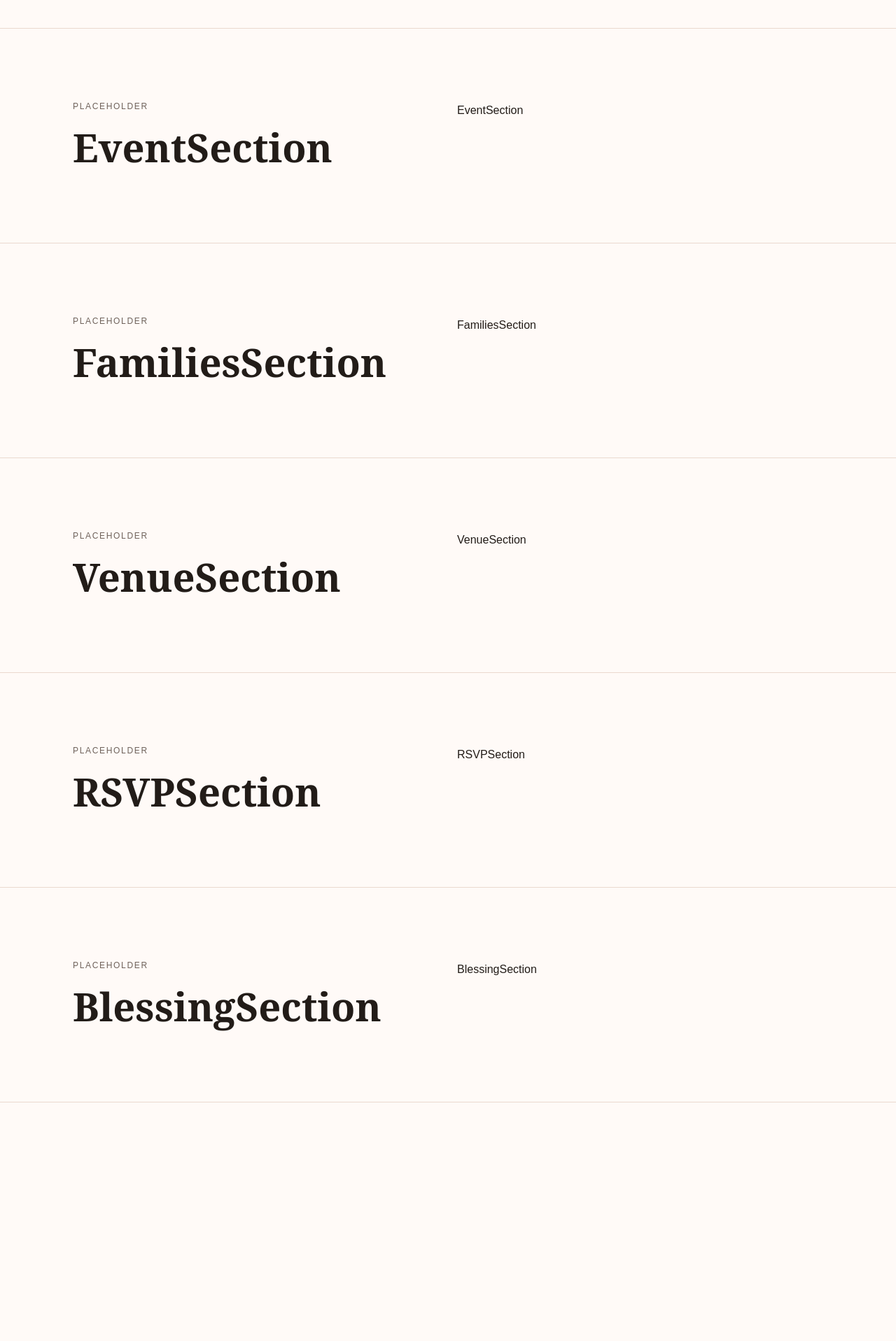
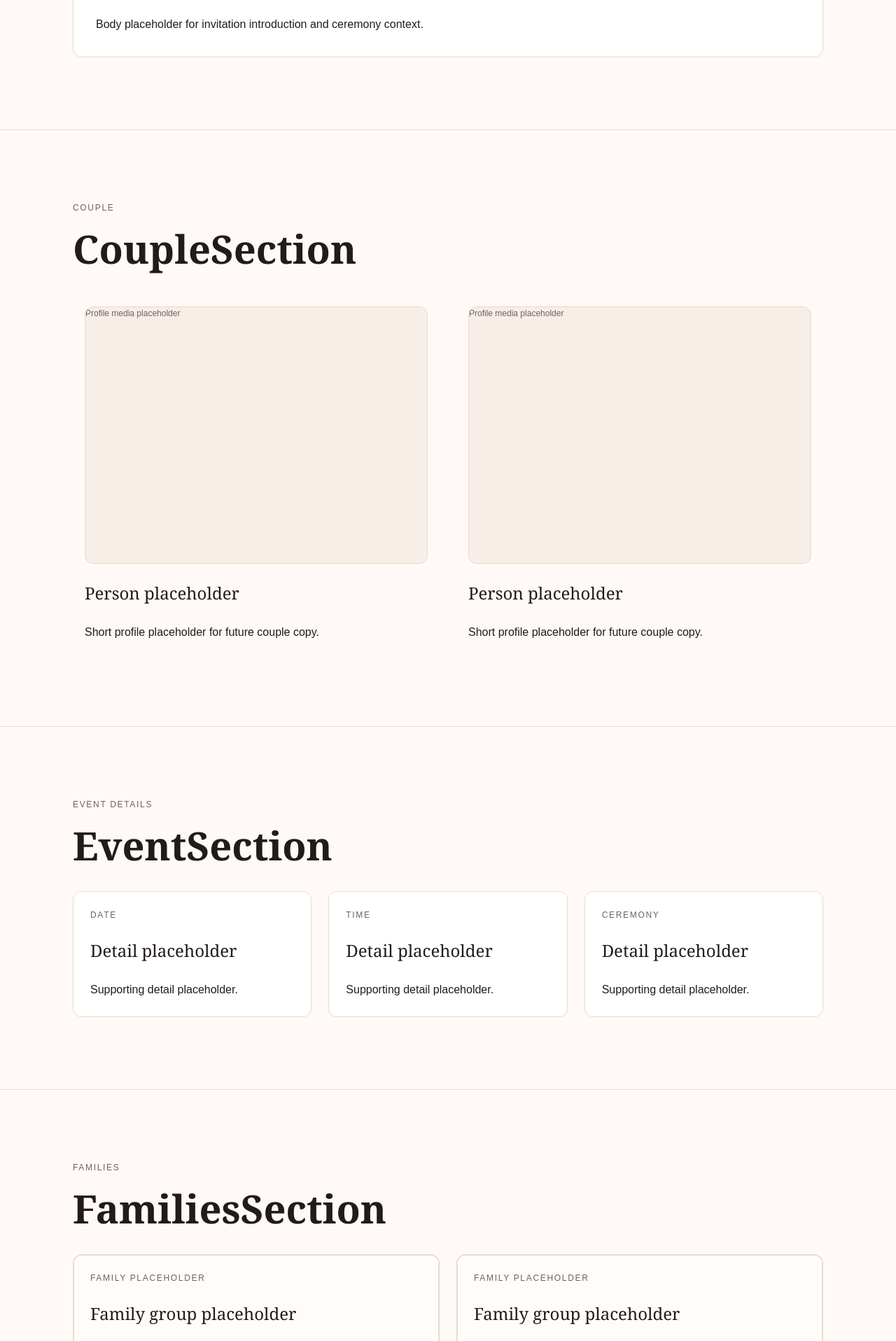
Before and after one commit to Abhishek25062001/engagement-story, a Next.js app: page / in a window 1280 px wide. Shown: the part 880-2797 px from the top of the page at 70% size. Before the commit the page ends 2456 px from the top, so only its background shows below. Built offline with nearby package versions, Linux system fonts and the light colour scheme.

Commit message:
Build static experience layout

```diff
--- a/src/components/sections/BlessingSection.tsx
+++ b/src/components/sections/BlessingSection.tsx
@@ -1,5 +1,25 @@
-import { SectionPlaceholder } from "@/components/sections/SectionPlaceholder";
+import {
+  ContentBlock,
+  SectionHeader,
+  Stack,
+  Surface,
+} from "@/components/composition";
+import { SectionWrapper } from "@/components/layout/SectionWrapper";
+import { Typography } from "@/components/ui";
 
 export function BlessingSection() {
-  return <SectionPlaceholder id="blessing" name="BlessingSection" />;
+  return (
+    <SectionWrapper id="blessing">
+      <Stack gap="lg">
+        <SectionHeader eyebrow="Blessing" title="BlessingSection" />
+        <Surface variant="transparent" padding="none">
+          <ContentBlock isWide>
+            <Typography variant="body">
+              Closing blessing message placeholder for the final section.
+            </Typography>
+          </ContentBlock>
+        </Surface>
+      </Stack>
+    </SectionWrapper>
+  );
 }
--- a/src/components/sections/CoupleSection.tsx
+++ b/src/components/sections/CoupleSection.tsx
@@ -1,5 +1,51 @@
-import { SectionPlaceholder } from "@/components/sections/SectionPlaceholder";
+import {
+  ContentBlock,
+  Grid,
+  MediaBlock,
+  SectionHeader,
+  Stack,
+} from "@/components/composition";
+import { SectionWrapper } from "@/components/layout/SectionWrapper";
+import { LuxuryCard, Typography } from "@/components/ui";
 
 export function CoupleSection() {
-  return <SectionPlaceholder id="couple" name="CoupleSection" />;
+  return (
+    <SectionWrapper id="couple">
+      <Stack gap="lg">
+        <SectionHeader eyebrow="Couple" title="CoupleSection" />
+        <Grid columns="two">
+          <LuxuryCard as="article" variant="minimal" padding="sm">
+            <Stack gap="md">
+              <MediaBlock>
+                <Typography variant="caption">
+                  Profile media placeholder
+                </Typography>
+              </MediaBlock>
+              <ContentBlock>
+                <Typography variant="title">Person placeholder</Typography>
+                <Typography variant="body">
+                  Short profile placeholder for future couple copy.
+                </Typography>
+              </ContentBlock>
+            </Stack>
+          </LuxuryCard>
+          <LuxuryCard as="article" variant="minimal" padding="sm">
+            <Stack gap="md">
+              <MediaBlock>
+                <Typography variant="caption">
+                  Profile media placeholder
+                </Typography>
+              </MediaBlock>
+              <ContentBlock>
+                <Typography variant="title">Person placeholder</Typography>
+                <Typography variant="body">
+                  Short profile placeholder for future couple copy.
+                </Typography>
+              </ContentBlock>
+            </Stack>
+          </LuxuryCard>
+        </Grid>
+      </Stack>
+    </SectionWrapper>
+  );
 }
--- a/src/components/sections/EventSection.tsx
+++ b/src/components/sections/EventSection.tsx
@@ -1,5 +1,47 @@
-import { SectionPlaceholder } from "@/components/sections/SectionPlaceholder";
+import {
+  ContentBlock,
+  Grid,
+  SectionHeader,
+  Stack,
+} from "@/components/composition";
+import { SectionWrapper } from "@/components/layout/SectionWrapper";
+import { LuxuryCard, Typography } from "@/components/ui";
 
 export function EventSection() {
-  return <SectionPlaceholder id="event" name="EventSection" />;
+  return (
+    <SectionWrapper id="event">
+      <Stack gap="lg">
+        <SectionHeader eyebrow="Event Details" title="EventSection" />
+        <Grid columns="three">
+          <LuxuryCard as="article" variant="paper">
+            <ContentBlock>
+              <Typography variant="overline">Date</Typography>
+              <Typography variant="title">Detail placeholder</Typography>
+              <Typography variant="body">
+                Supporting detail placeholder.
+              </Typography>
+            </ContentBlock>
+          </LuxuryCard>
+          <LuxuryCard as="article" variant="paper">
+            <ContentBlock>
+              <Typography variant="overline">Time</Typography>
+              <Typography variant="title">Detail placeholder</Typography>
+              <Typography variant="body">
+                Supporting detail placeholder.
+              </Typography>
+            </ContentBlock>
+          </LuxuryCard>
+          <LuxuryCard as="article" variant="paper">
+            <ContentBlock>
+              <Typography variant="overline">Ceremony</Typography>
+              <Typography variant="title">Detail placeholder</Typography>
+              <Typography variant="body">
+                Supporting detail placeholder.
+              </Typography>
+            </ContentBlock>
+          </LuxuryCard>
+        </Grid>
+      </Stack>
+    </SectionWrapper>
+  );
 }
--- a/src/components/sections/FamiliesSection.tsx
+++ b/src/components/sections/FamiliesSection.tsx
@@ -1,5 +1,40 @@
-import { SectionPlaceholder } from "@/components/sections/SectionPlaceholder";
+import {
+  ContentBlock,
+  Grid,
+  SectionHeader,
+  Stack,
+} from "@/components/composition";
+import { SectionWrapper } from "@/components/layout/SectionWrapper";
+import { Divider, LuxuryCard, Typography } from "@/components/ui";
 
 export function FamiliesSection() {
-  return <SectionPlaceholder id="families" name="FamiliesSection" />;
+  return (
+    <SectionWrapper id="families">
+      <Stack gap="lg">
+        <SectionHeader eyebrow="Families" title="FamiliesSection" />
+        <Grid columns="two">
+          <LuxuryCard as="article" variant="embossed">
+            <ContentBlock>
+              <Typography variant="overline">Family placeholder</Typography>
+              <Typography variant="title">Family group placeholder</Typography>
+              <Divider />
+              <Typography variant="body">
+                Names and relationship copy placeholder.
+              </Typography>
+            </ContentBlock>
+          </LuxuryCard>
+          <LuxuryCard as="article" variant="embossed">
+            <ContentBlock>
+              <Typography variant="overline">Family placeholder</Typography>
+              <Typography variant="title">Family group placeholder</Typography>
+              <Divider />
+              <Typography variant="body">
+                Names and relationship copy placeholder.
+              </Typography>
+            </ContentBlock>
+          </LuxuryCard>
+        </Grid>
+      </Stack>
+    </SectionWrapper>
+  );
 }
--- a/src/components/sections/HeroSection.tsx
+++ b/src/components/sections/HeroSection.tsx
@@ -1,5 +1,35 @@
-import { SectionPlaceholder } from "@/components/sections/SectionPlaceholder";
+import {
+  ContentBlock,
+  MediaBlock,
+  SectionHeader,
+  Split,
+  Stack,
+  Surface,
+} from "@/components/composition";
+import { SectionWrapper } from "@/components/layout/SectionWrapper";
+import { Typography } from "@/components/ui/Typography";
 
 export function HeroSection() {
-  return <SectionPlaceholder id="hero" name="HeroSection" />;
+  return (
+    <SectionWrapper id="hero">
+      <Stack gap="xl">
+        <Split ratio="majorStart">
+          <ContentBlock isWide>
+            <SectionHeader eyebrow="Hero" title="HeroSection" />
+            <Typography variant="body">
+              Introductory copy placeholder for the opening scene.
+            </Typography>
+          </ContentBlock>
+          <MediaBlock>
+            <Surface variant="transparent" padding="md">
+              <Typography variant="caption">MediaBlock placeholder</Typography>
+            </Surface>
+          </MediaBlock>
+        </Split>
+        <Surface variant="transparent" padding="none">
+          <Typography variant="label">Scroll indicator placeholder</Typography>
+        </Surface>
+      </Stack>
+    </SectionWrapper>
+  );
 }
--- a/src/components/sections/InvitationSection.tsx
+++ b/src/components/sections/InvitationSection.tsx
@@ -1,5 +1,21 @@
-import { SectionPlaceholder } from "@/components/sections/SectionPlaceholder";
+import { ContentBlock, SectionHeader, Stack } from "@/components/composition";
+import { SectionWrapper } from "@/components/layout/SectionWrapper";
+import { LuxuryCard, Typography } from "@/components/ui";
 
 export function InvitationSection() {
-  return <SectionPlaceholder id="invitation" name="InvitationSection" />;
+  return (
+    <SectionWrapper id="invitation">
+      <Stack gap="lg">
+        <SectionHeader eyebrow="Invitation" title="InvitationSection" />
+        <LuxuryCard variant="paper" padding="lg">
+          <ContentBlock isWide>
+            <Typography variant="title">Invitation card placeholder</Typography>
+            <Typography variant="body">
+              Body placeholder for invitation introduction and ceremony context.
+            </Typography>
+          </ContentBlock>
+        </LuxuryCard>
+      </Stack>
+    </SectionWrapper>
+  );
 }
--- a/src/components/sections/RSVPSection.tsx
+++ b/src/components/sections/RSVPSection.tsx
@@ -1,5 +1,32 @@
-import { SectionPlaceholder } from "@/components/sections/SectionPlaceholder";
+import {
+  Cluster,
+  ContentBlock,
+  SectionHeader,
+  Stack,
+} from "@/components/composition";
+import { SectionWrapper } from "@/components/layout/SectionWrapper";
+import { Button, LuxuryCard, Typography } from "@/components/ui";
 
 export function RSVPSection() {
-  return <SectionPlaceholder id="rsvp" name="RSVPSection" />;
+  return (
+    <SectionWrapper id="rsvp">
+      <Stack gap="lg">
+        <SectionHeader eyebrow="RSVP" title="RSVPSection" />
+        <LuxuryCard variant="elevated" padding="lg">
+          <Stack gap="lg">
+            <ContentBlock isWide>
+              <Typography variant="title">Contact placeholder</Typography>
+              <Typography variant="body">
+                RSVP instructions and contact details placeholder.
+              </Typography>
+            </ContentBlock>
+            <Cluster gap="sm">
+              <Button>Primary placeholder</Button>
+              <Button variant="outline">Secondary placeholder</Button>
+            </Cluster>
+          </Stack>
+        </LuxuryCard>
+      </Stack>
+    </SectionWrapper>
+  );
 }
--- a/src/components/sections/SectionPlaceholder.tsx
+++ /dev/null
@@ -1,30 +0,0 @@
-import {
-  ContentBlock,
-  Grid,
-  SectionHeader,
-  Spacer,
-  Surface,
-} from "@/components/composition";
-import { SectionWrapper } from "@/components/layout/SectionWrapper";
-import { Typography } from "@/components/ui/Typography";
-
-type SectionPlaceholderProps = Readonly<{
-  id: string;
-  name: string;
-}>;
-
-export function SectionPlaceholder({ id, name }: SectionPlaceholderProps) {
-  return (
-    <SectionWrapper id={id}>
-      <Grid columns="two">
-        <SectionHeader eyebrow="Placeholder" title={name} />
-        <Surface variant="transparent" padding="none">
-          <ContentBlock>
-            <Typography variant="body">{name}</Typography>
-            <Spacer size="sm" />
-          </ContentBlock>
-        </Surface>
-      </Grid>
-    </SectionWrapper>
-  );
-}
--- a/src/components/sections/VenueSection.tsx
+++ b/src/components/sections/VenueSection.tsx
@@ -1,5 +1,33 @@
-import { SectionPlaceholder } from "@/components/sections/SectionPlaceholder";
+import {
+  ContentBlock,
+  MediaBlock,
+  SectionHeader,
+  Split,
+  Stack,
+} from "@/components/composition";
+import { SectionWrapper } from "@/components/layout/SectionWrapper";
+import { LuxuryCard, Typography } from "@/components/ui";
 
 export function VenueSection() {
-  return <SectionPlaceholder id="venue" name="VenueSection" />;
+  return (
+    <SectionWrapper id="venue">
+      <Stack gap="lg">
+        <SectionHeader eyebrow="Venue" title="VenueSection" />
+        <Split align="start" ratio="majorEnd">
+          <LuxuryCard variant="goldOutline">
+            <ContentBlock>
+              <Typography variant="overline">Address</Typography>
+              <Typography variant="title">Venue address placeholder</Typography>
+              <Typography variant="body">
+                Address, access notes, and nearby landmark placeholder.
+              </Typography>
+            </ContentBlock>
+          </LuxuryCard>
+          <MediaBlock>
+            <Typography variant="caption">Map placeholder</Typography>
+          </MediaBlock>
+        </Split>
+      </Stack>
+    </SectionWrapper>
+  );
 }
--- a/src/components/sections/index.ts
+++ b/src/components/sections/index.ts
@@ -5,5 +5,4 @@ export { FamiliesSection } from "@/components/sections/FamiliesSection";
 export { HeroSection } from "@/components/sections/HeroSection";
 export { InvitationSection } from "@/components/sections/InvitationSection";
 export { RSVPSection } from "@/components/sections/RSVPSection";
-export { SectionPlaceholder } from "@/components/sections/SectionPlaceholder";
 export { VenueSection } from "@/components/sections/VenueSection";
```
